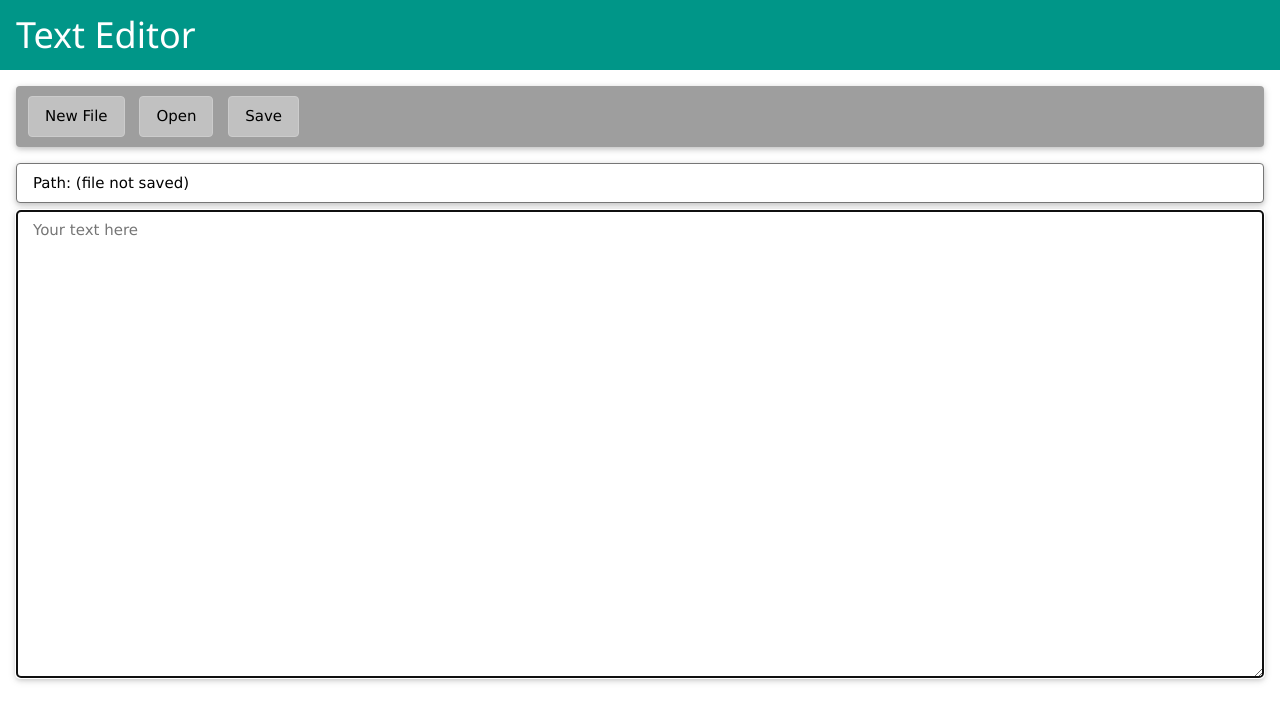
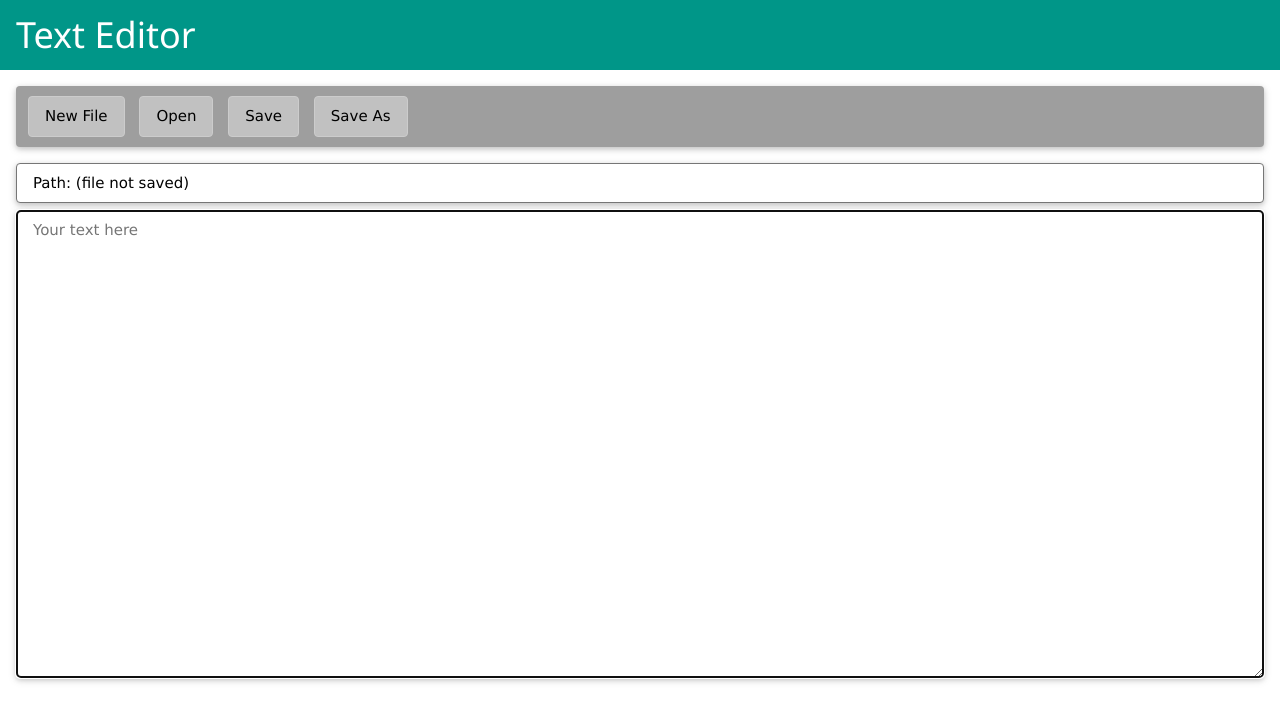
Before and after one commit to HoWingYip/side-project, an Electron app: page index.html in a window 1280 px wide. Drawn offline with Linux system fonts and the light colour scheme; no server answers.

Commit message:
Added a Save As button!

```diff
--- a/index.html
+++ b/index.html
@@ -20,6 +20,9 @@
     <button class="titlebar-button w3-button w3-border w3-round" id="saveButton" onclick="saveFile(
       document.getElementById('editor').value
     );">Save</button>
+    <button class="titlebar-button w3-button w3-border w3-round" id="saveButton" onclick="saveFile(
+      document.getElementById('editor').value
+    );">Save As</button>
   </div>
   <textarea name="Filename" id="filename" class="w3-card w3-padding w3-margin-left w3-margin-right w3-round" placeholder="Filename" rows="1" readonly>Path: (file not saved)</textarea>
   <!--make this appear only after filename received-->
```
